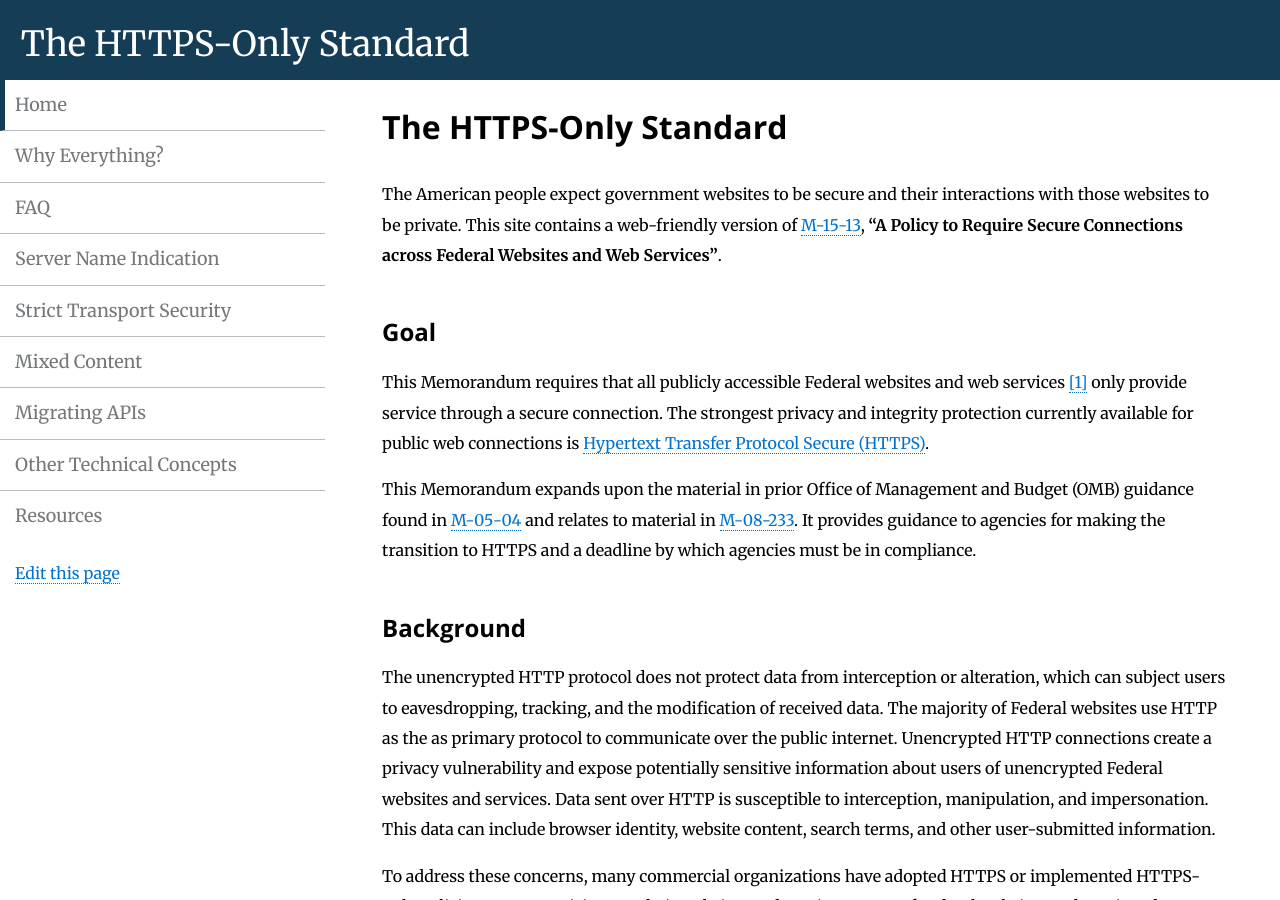
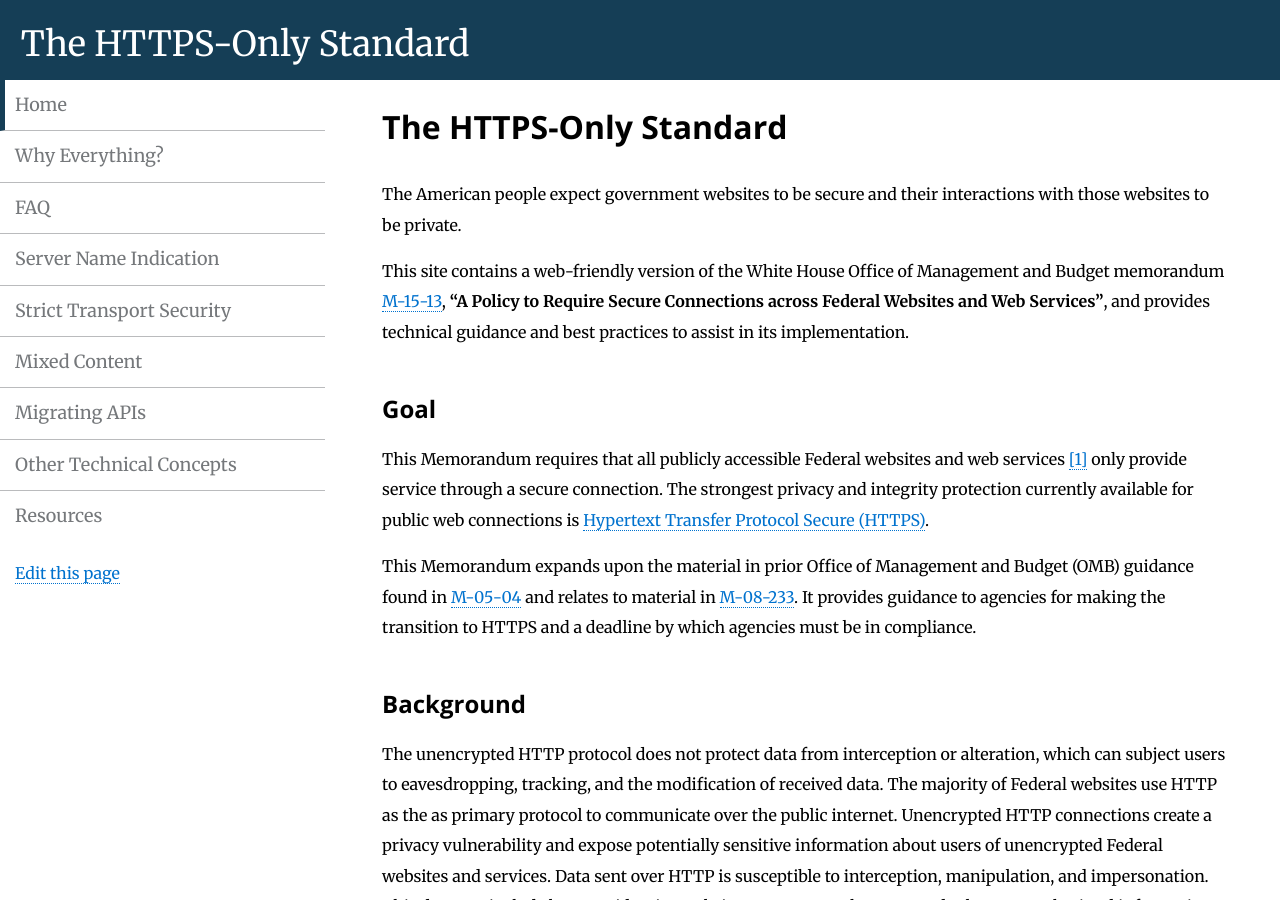
Before and after one commit to GSA/https, a Jekyll site: the page built from pages/index.md, in a window 1280 px wide and 900 px high. Built offline with Jekyll 4.4.1, drawn with Linux system fonts in a browser that asks for light colours; Markdown is read by kramdown in place of the engine named in the settings.

Commit message:
clarify a bit

```diff
--- a/pages/index.md
+++ b/pages/index.md
@@ -5,7 +5,9 @@ permalink: /
 description: "The American people expect government websites to be secure and their interactions with those websites to be private. All browsing activity should be considered private and sensitive. This proposed initiative would require the use of HTTPS on all publicly accessible Federal websites and web services."
 ---
 
-The American people expect government websites to be secure and their interactions with those websites to be private. This site contains a web-friendly version of [M-15-13](https://www.whitehouse.gov/sites/default/files/omb/memoranda/2015/m-15-13.pdf), **"A Policy to Require Secure Connections across Federal Websites and Web Services"**.
+The American people expect government websites to be secure and their interactions with those websites to be private.
+
+This site contains a web-friendly version of the White House Office of Management and Budget memorandum [M-15-13](https://www.whitehouse.gov/sites/default/files/omb/memoranda/2015/m-15-13.pdf), **"A Policy to Require Secure Connections across Federal Websites and Web Services"**, and provides technical guidance and best practices to assist in its implementation.
 
 ## Goal
 
```
